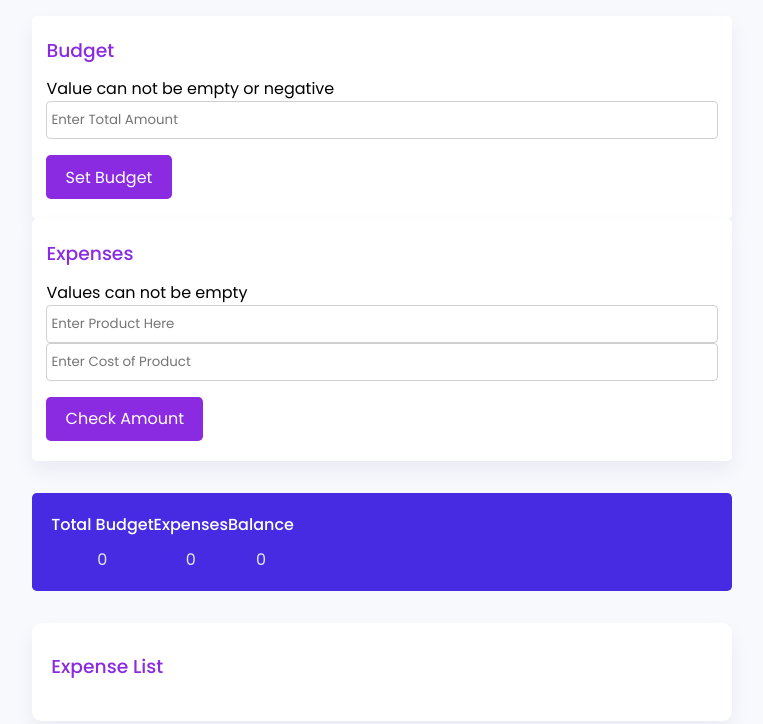
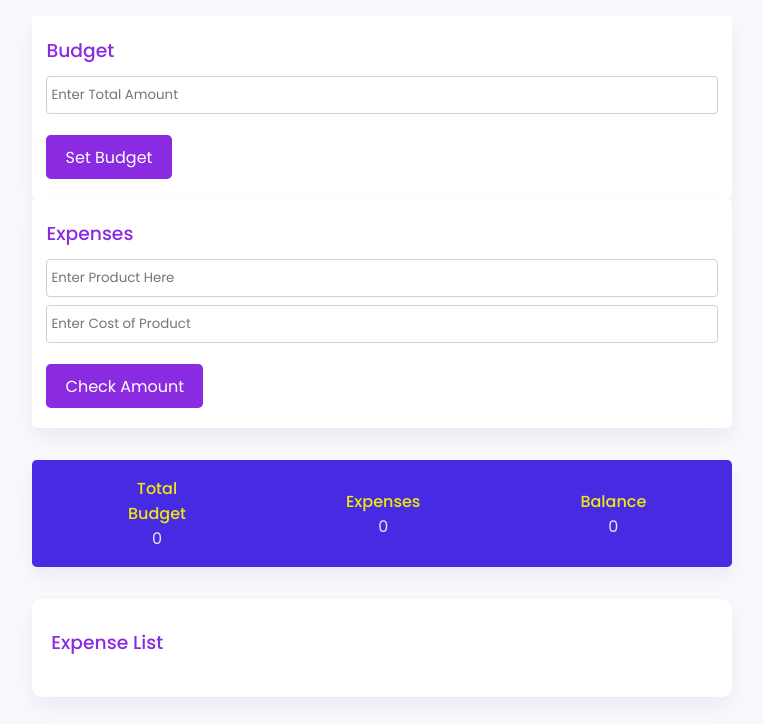
Before and after one commit to zainsheikh110/BudgetTrackerJS, a plain HTML site: page index.html in a window 1280 px wide. Shown: the whole page, without its empty margins (258-1021 px from the left). Drawn offline with Linux system fonts and the light colour scheme.

Commit message:
Main parts done,before creating initial references

```diff
--- a/index.html
+++ b/index.html
@@ -55,16 +55,16 @@
                     </div>
             </div>
             <!-- Output-->
-            <div class="output-container flex space">
-                <div>
+            <div class="output-container flex-space">
+                <div id="total-budget">
                     <p>Total Budget</p>
                     <span id="amount">0</span>
                 </div>
-                <div>
+                <div id="expenses">
                     <p>Expenses</p>
                     <span id="expenditure">0</span>
                 </div>
-                <div>
+                <div id="total-balance">
                     <p>Balance</p>
                     <span id="balance-amount">0</span>
                 </div>
@@ -74,7 +74,9 @@
         <div class="list">
             <h3>Expense List</h3>
             <div class="lis-container" id="list"></div>
-
             </div>
         </div>
+        <!-- Script-->
+        <script src="script.js"></script>
     </body>
+    </html>
--- a/style.css
+++ b/style.css
@@ -27,9 +27,15 @@
     .flex{
         display: flex;
         align-items: center;
+        flex-flow: row wrap;
+        /* flex-wrap: wrap; */
     }
 
-    .felx-space {
+    .flex > * {
+        flex: 1;
+    }
+
+    .flex-space {
         display: flex;
         justify-content: space-between;
         align-items: center;
@@ -50,6 +56,7 @@
         color: rgb(125, 63, 184);
         outline: none;
         font-weight: 400;
+        margin-bottom: 0.6em;
     }
 
     .container input:focus{
@@ -66,17 +73,21 @@
 
     .output-container{
         background-color: rgb(70, 43, 226);
-        color: #ffffff;
+        color: #f0e90e;
         border-radius: 0.3em;
-        box-shadow: 0 0.6em 1,2em rgba(30, 0, 100, 0.06);
+        box-shadow: 0 0.6em 1.2em rgba(30, 0, 100, 0.06);
         margin: 2em 0;
-        padding: 1.2em;
+        padding: 1em;
+
     }
 
     .output-container p {
         font-weight: 500;
-    margin-bottom: 0.6em;
+        margin-bottom: 0.6em;
+        margin: 0 80px;
+        text-align: center;
     }
+
     .output-container span {
         display: block;
         text-align: center;
@@ -85,7 +96,7 @@
     }
     .submit {
         font-size: 1em;
-        margin-top: 1em;
+        margin-top: 0.8em;
         background-color: blueviolet;
         outline: none;
         border: none;
@@ -101,3 +112,10 @@
         box-shadow: 0 0.6em 1.2em rgba(30, 0, 100, 0.06);
         border-radius: 0.6em;
     }
+
+    .hide{
+        display: none;
+    }
+    .error {
+        color: #ff465a;
+    }
```
